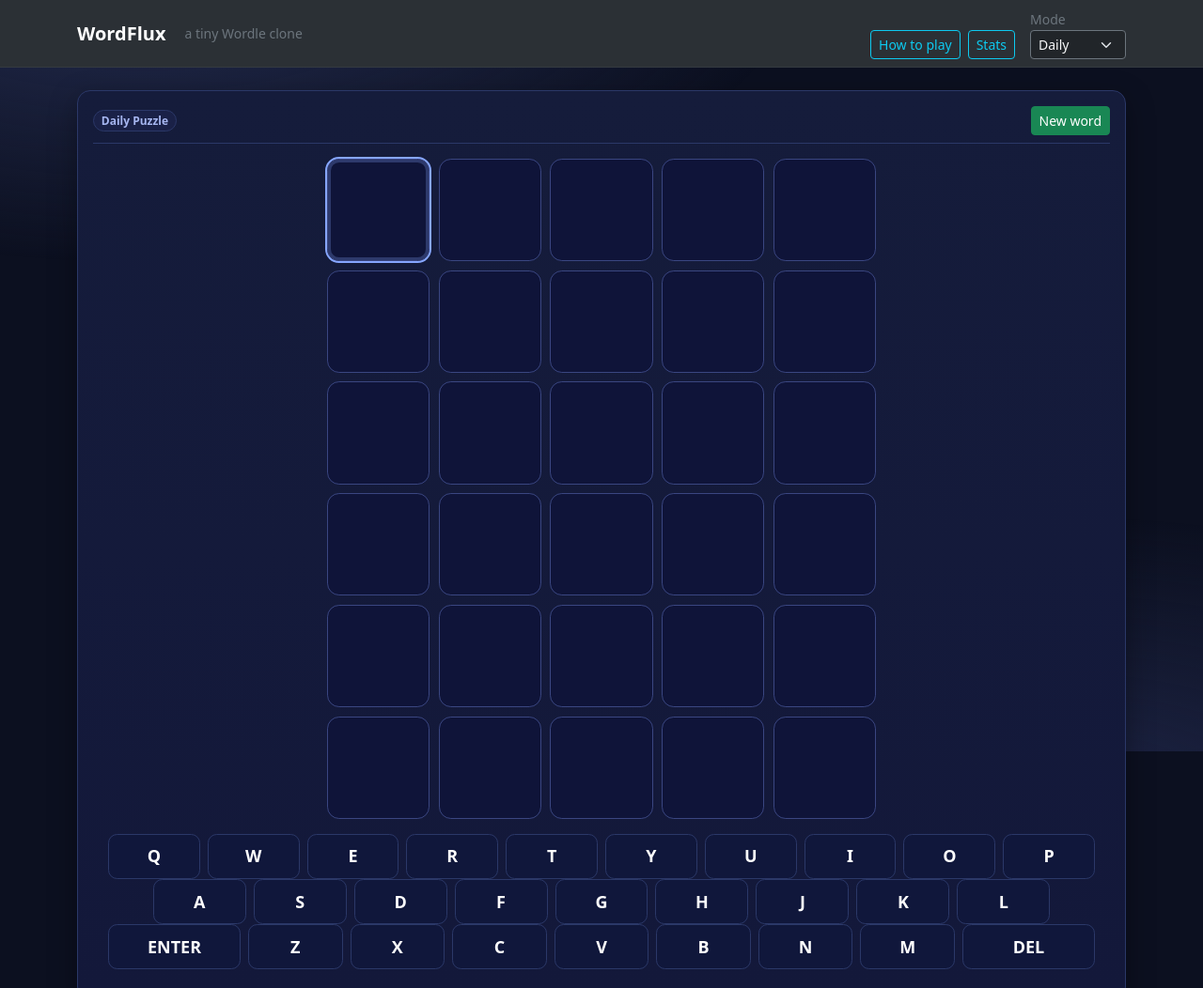
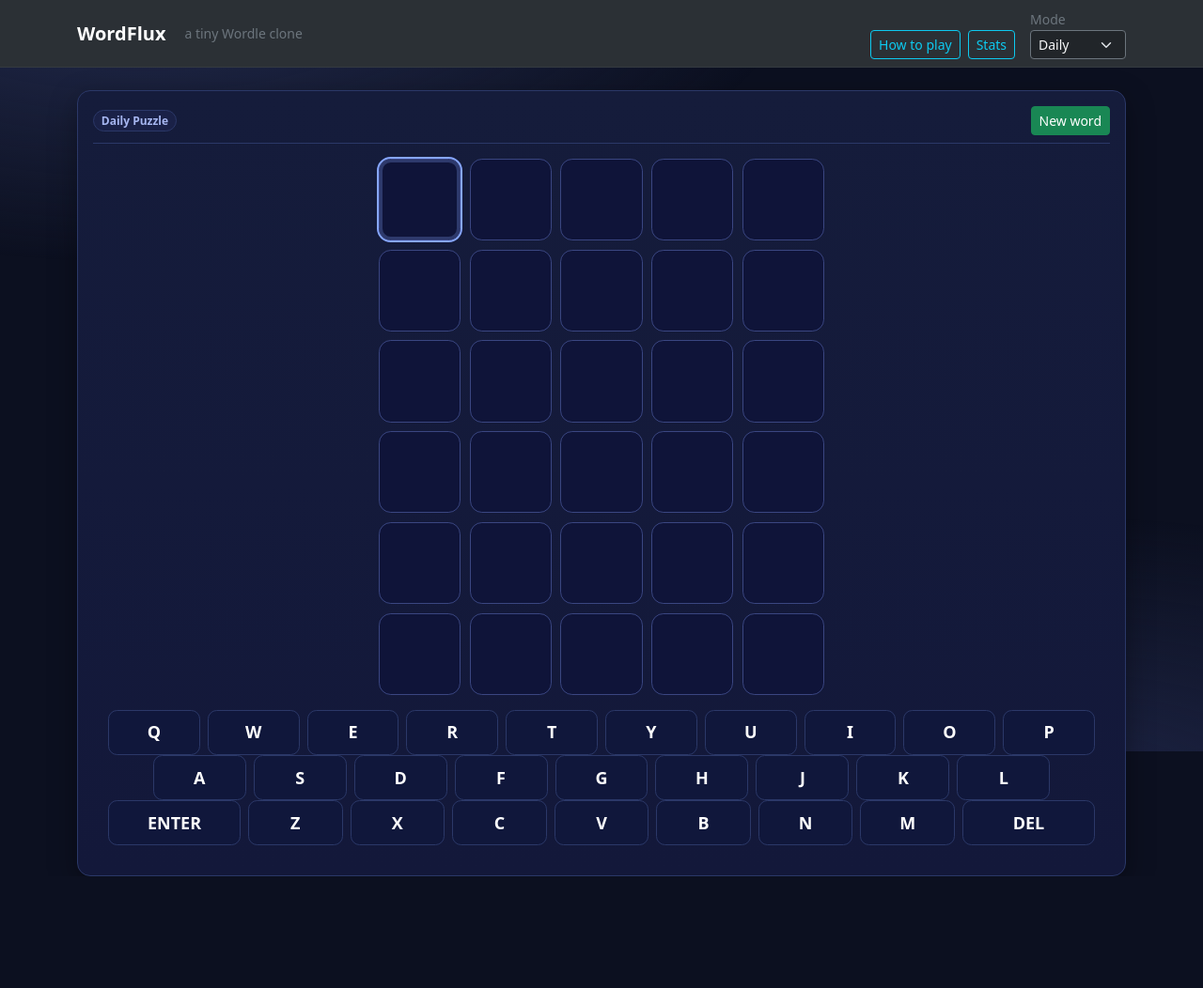
Before and after one commit to NQRLabs/WordFlux, a plain HTML site: page index.html in a window 1280 px wide. Shown: the top 1052 px of the page at 94% size. After the commit the page ends 933 px from the top, so only its background shows below. Drawn offline with nearby package versions, Linux system fonts and the light colour scheme; no server answers.

Commit message:
Update index.html
Improved asthetics

```diff
--- a/index.html
+++ b/index.html
@@ -23,7 +23,7 @@
       --tile-idle:#0f1439;
 
       /* Sizing knob shared by board + keyboard */
-      --board-max: 560px;
+      --board-max: 450px;
       --k-gap:.5rem;
     }
 
```
